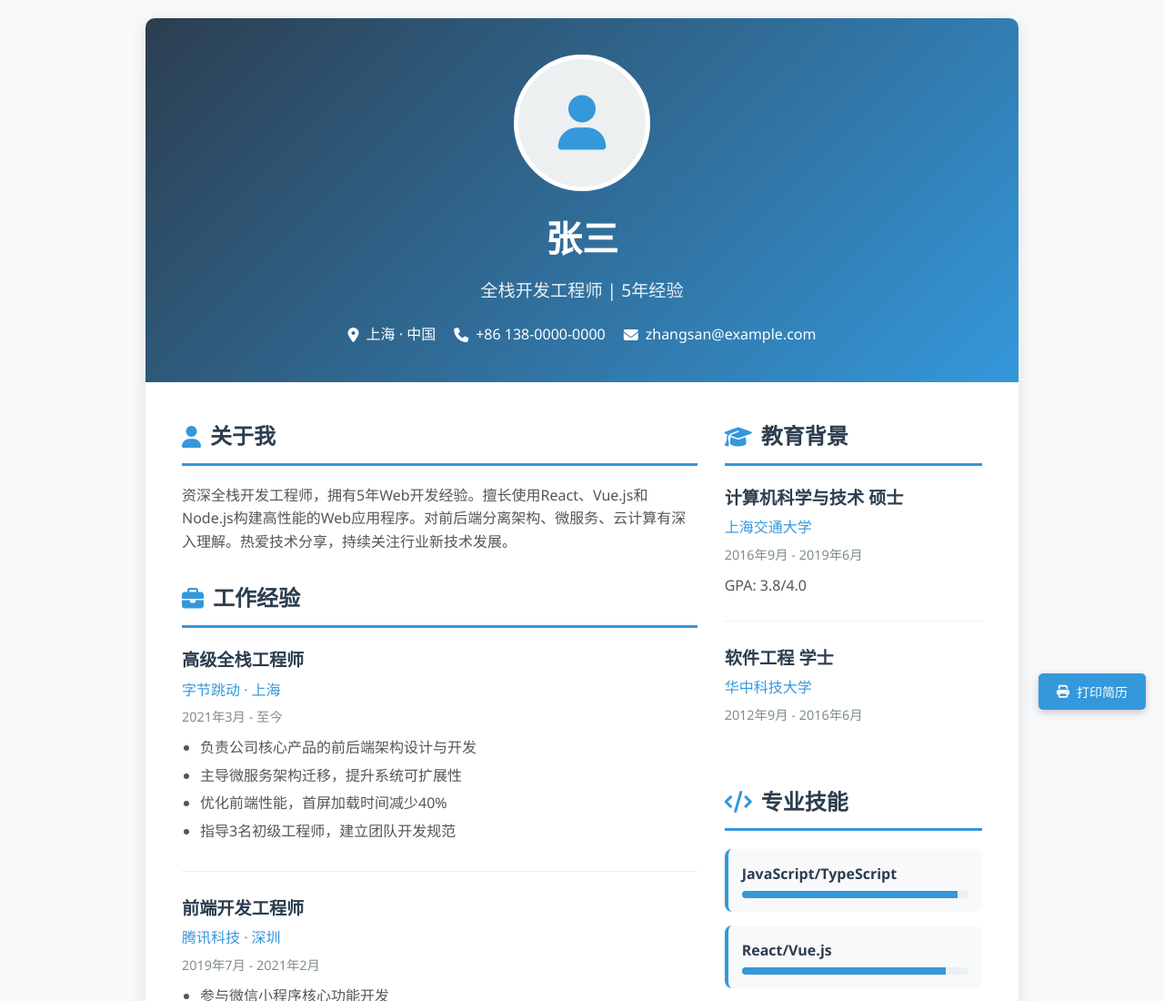
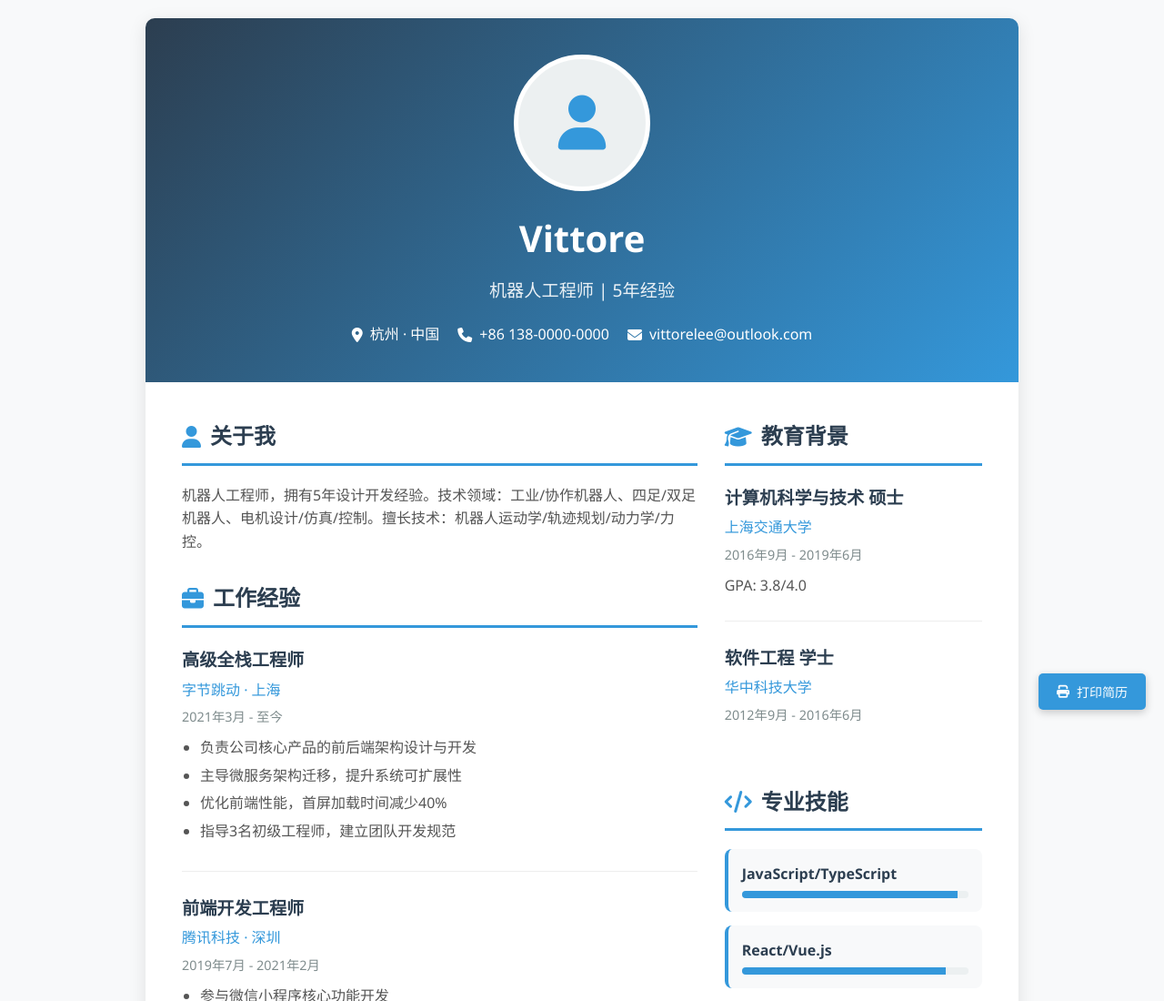
Before and after one commit to VittoreLee/VittoreLee.github.io, a plain HTML site: page index.html in a window 1280 px wide. Shown: the top 1100 px of the page at 91% size. Drawn offline with Linux system fonts and the light colour scheme.

Commit message:
Update index.html

```diff
--- a/index.html
+++ b/index.html
@@ -3,7 +3,7 @@
 <head>
     <meta charset="UTF-8">
     <meta name="viewport" content="width=device-width, initial-scale=1.0">
-    <title>张三 - 个人简历</title>
+    <title>Vittore - 个人简历</title>
     <link rel="stylesheet" href="https://cdnjs.cloudflare.com/ajax/libs/font-awesome/6.4.0/css/all.min.css">
     <style>
         * {
@@ -258,12 +258,12 @@
             <div class="profile-img">
                 <i class="fas fa-user"></i>
             </div>
-            <h1 class="name">张三</h1>
-            <p class="title">全栈开发工程师 | 5年经验</p>
+            <h1 class="name">Vittore</h1>
+            <p class="title">机器人工程师 | 5年经验</p>
             <div class="contact-info">
                 <span class="contact-item">
                     <i class="fas fa-map-marker-alt"></i>
-                    <span>上海 · 中国</span>
+                    <span>杭州 · 中国</span>
                 </span>
                 <span class="contact-item">
                     <i class="fas fa-phone"></i>
@@ -271,7 +271,7 @@
                 </span>
                 <span class="contact-item">
                     <i class="fas fa-envelope"></i>
-                    <span>zhangsan@example.com</span>
+                    <span>vittorelee@outlook.com</span>
                 </span>
             </div>
         </div>
@@ -282,7 +282,7 @@
                 <!-- 关于我 -->
                 <section class="section">
                     <h2 class="section-title"><i class="fas fa-user"></i>关于我</h2>
-                    <p class="description">资深全栈开发工程师，拥有5年Web开发经验。擅长使用React、Vue.js和Node.js构建高性能的Web应用程序。对前后端分离架构、微服务、云计算有深入理解。热爱技术分享，持续关注行业新技术发展。</p>
+                    <p class="description">机器人工程师，拥有5年设计开发经验。技术领域：工业/协作机器人、四足/双足机器人、电机设计/仿真/控制。擅长技术：机器人运动学/轨迹规划/动力学/力控。</p>
                 </section>
 
                 <!-- 工作经验 -->
```
